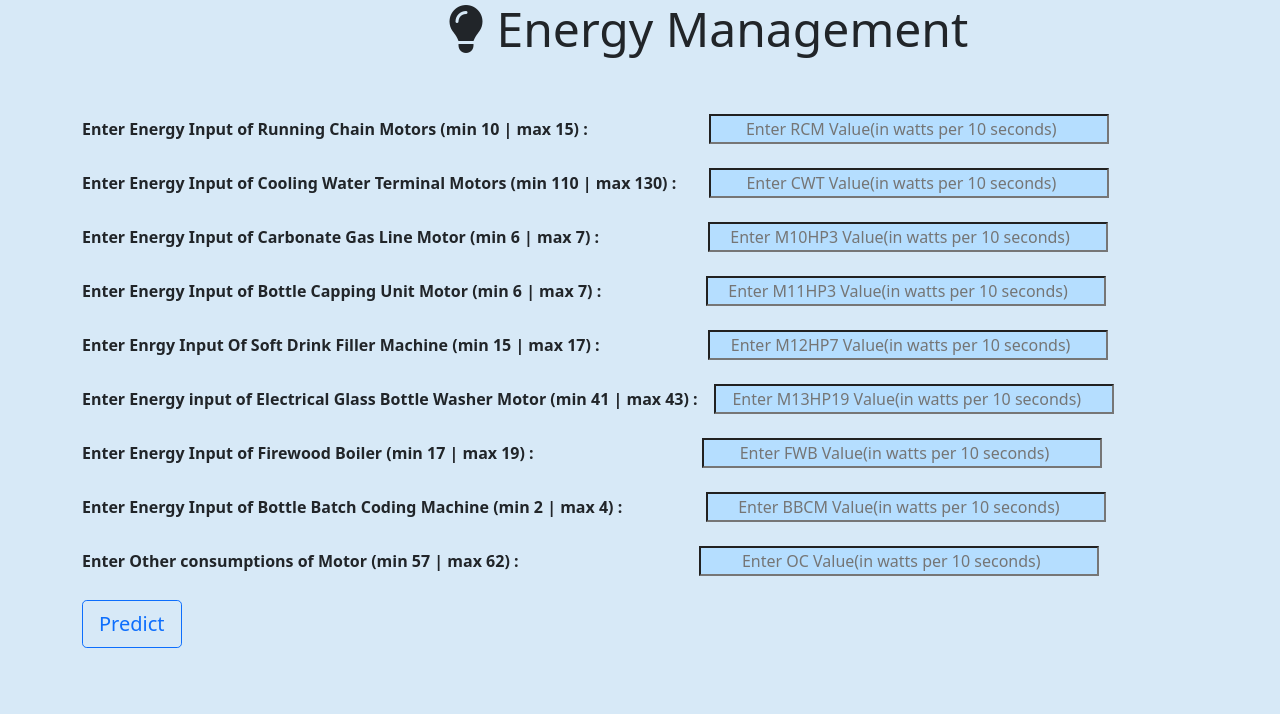
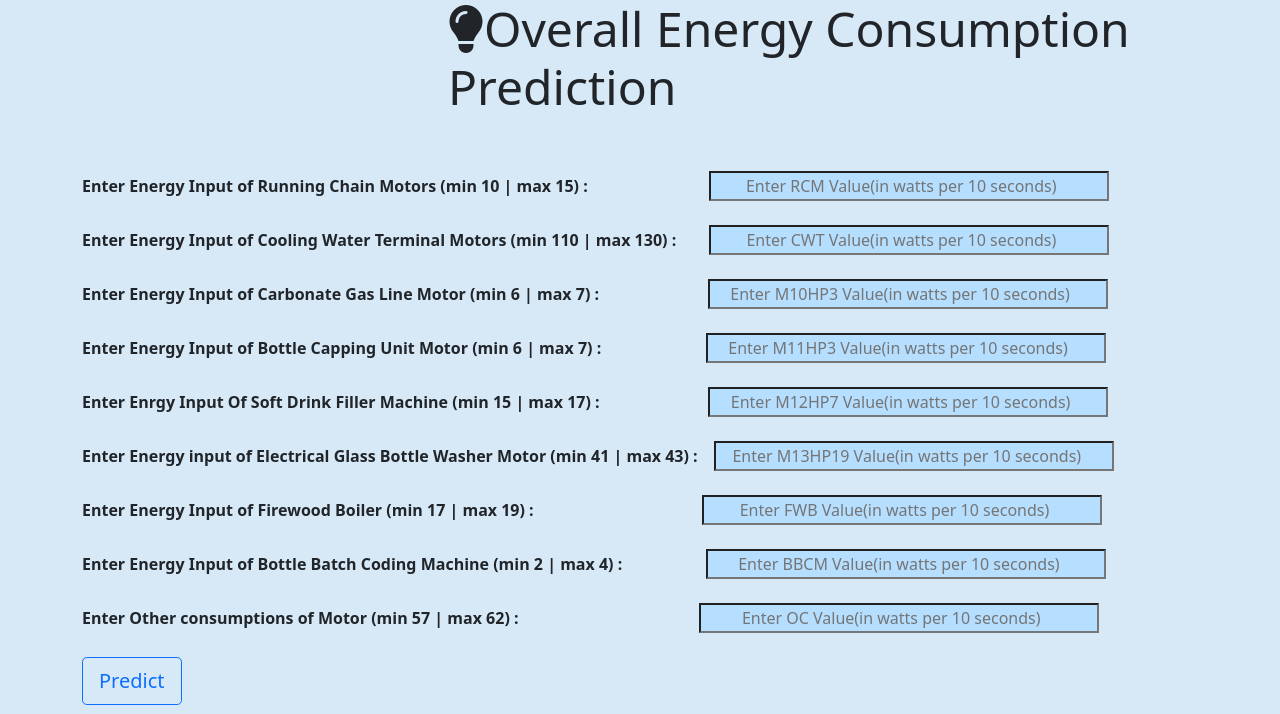
Before and after one commit to Aniket240811/Energy-Management-Using-Iot-Sensors, a Flask app: page / in a window 1280 px wide. Shown: the top 714 px of the page. Run offline with Flask 2, Linux system fonts and the light colour scheme; parts of the project's set-up code (start-up, migrations or seed data) failed here and were passed over; some libraries are stand-ins or nearby versions.

Commit message:
Update index.html

```diff
--- a/templates/index.html
+++ b/templates/index.html
@@ -15,7 +15,7 @@
     <link rel="stylesheet" href="{{url_for('static' , filename = 'styles.css')}}">
   </head>
   <body>
-    <h1 class="display-5"><i class="fas fa-lightbulb"></i> Energy Management</h1> <br><br>
+    <h1 class="display-5"><i class="fas fa-lightbulb"></i>Overall Energy Consumption Prediction</h1> <br><br>
 
     <div class="container mb-3">
       <form class="" action="{{url_for("prediction")}}" method="post">
```
